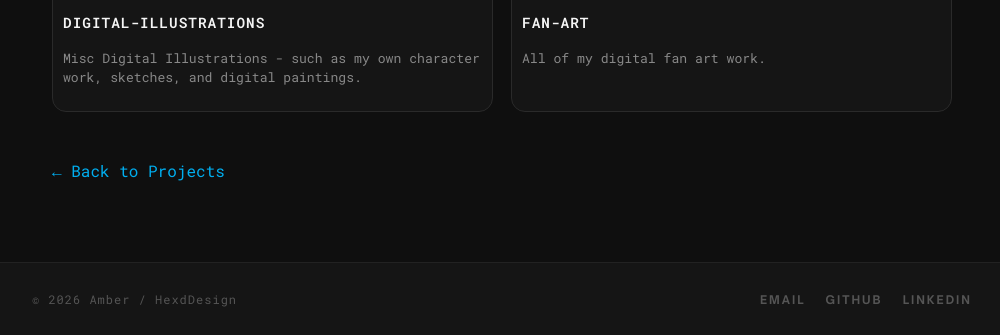
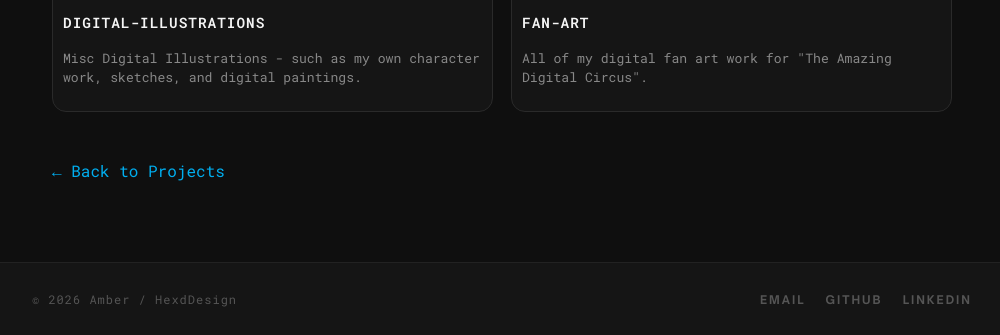
Before and after one commit to HexdDesign/hexddesign.github.io, a Jekyll site: the page built from _projects/illustration-digital.md, in a window 1280 px wide and 1307 px high, cut to the strip 972-1307 px from the top of the window. Shown: the whole strip, without its empty margins (138-1138 px from the left). Built offline with Jekyll 4.4.1, drawn with Linux system fonts in a browser that asks for light colours; some web fonts are replaced.

Commit message:
Update fan art description for clarity

```diff
--- a/_projects/illustration-digital.md
+++ b/_projects/illustration-digital.md
@@ -19,7 +19,7 @@ cover: /assets/images/17.png
   <div class="project-card gallery-trigger" data-gallery="fan-art">
     <div class="project-img" style="background-image: url('/assets/images/fanart/IMG_1024.png')"></div>
     <h3>Fan-Art</h3>
-    <p>All of my digital fan art work. </p>
+    <p>All of my digital fan art work for "The Amazing Digital Circus". </p>
   </div>
 </div>
 
```
